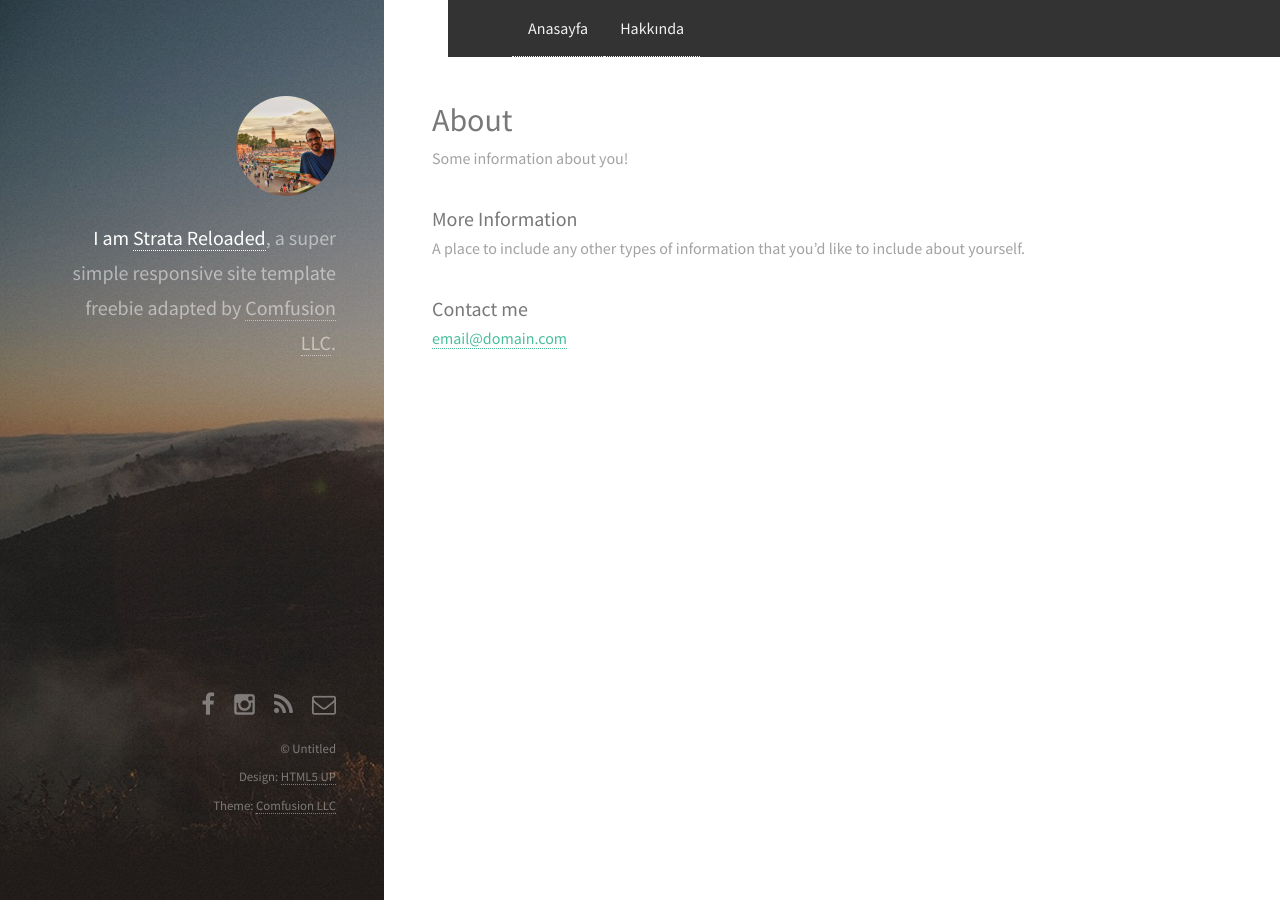
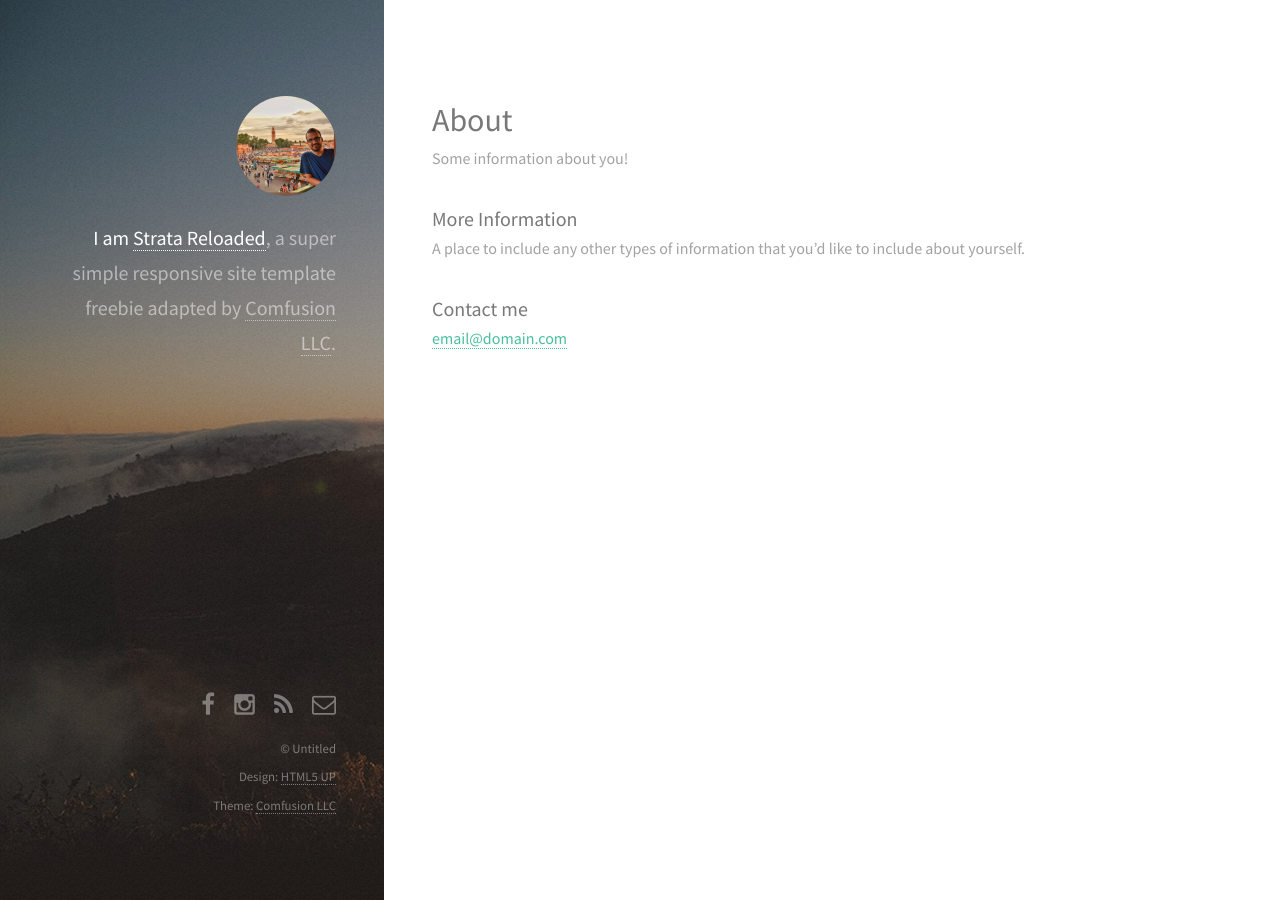
Before and after one commit to bubolumunadi/bubolumunadi.github.io, a Jekyll site: the page built from about.md, in a window 1280 px wide. Built offline with Jekyll 4.4.1, drawn with Linux system fonts in a browser that asks for light colours; nearby versions of some CDN libraries.

Commit message:
Update default.html

```diff
--- a/_layouts/default.html
+++ b/_layouts/default.html
@@ -30,7 +30,7 @@
       responsive site template freebie<br>
       adapted by <a href="http://comfusionllc.com">Comfusion LLC</a>.</h1>
     </header>
-{% include menu.html %}
+
     {{ content }}
 
     <footer id="footer">
```
